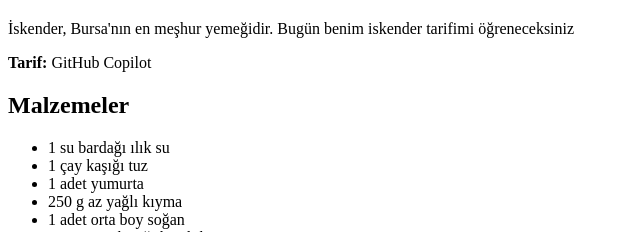
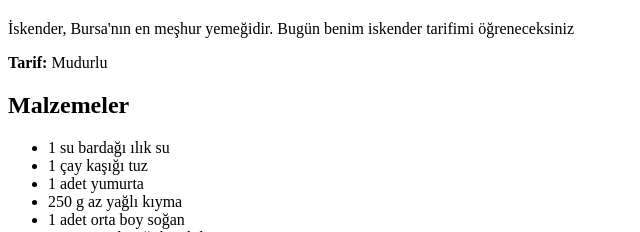
Before and after one commit to DevAlper35/Patika-Frontend-week1, a plain HTML site: page Odev3/index.html in a window 1280 px wide. Shown: the part 372-604 px from the top of the page, 0-640 px from the left. Drawn offline with Linux system fonts and the light colour scheme.

Commit message:
Update index.html

```diff
--- a/Odev3/index.html
+++ b/Odev3/index.html
@@ -13,7 +13,7 @@
             İskender, Bursa'nın en meşhur yemeğidir.
             Bugün benim iskender tarifimi öğreneceksiniz
         </p>
-        <p><strong>Tarif:</strong> GitHub Copilot</p>
+        <p><strong>Tarif:</strong> Mudurlu</p>
     </header>
 
     <main>
```
